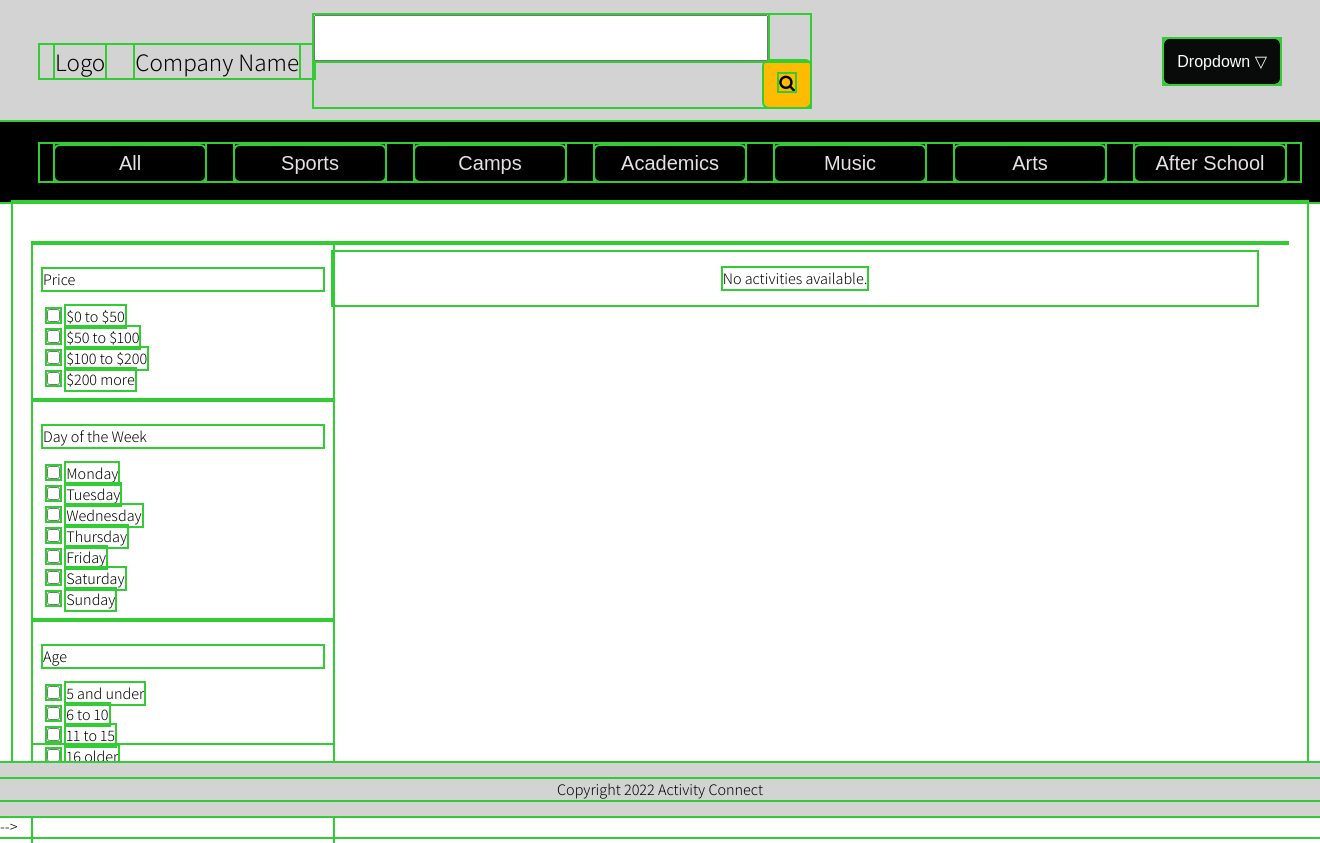
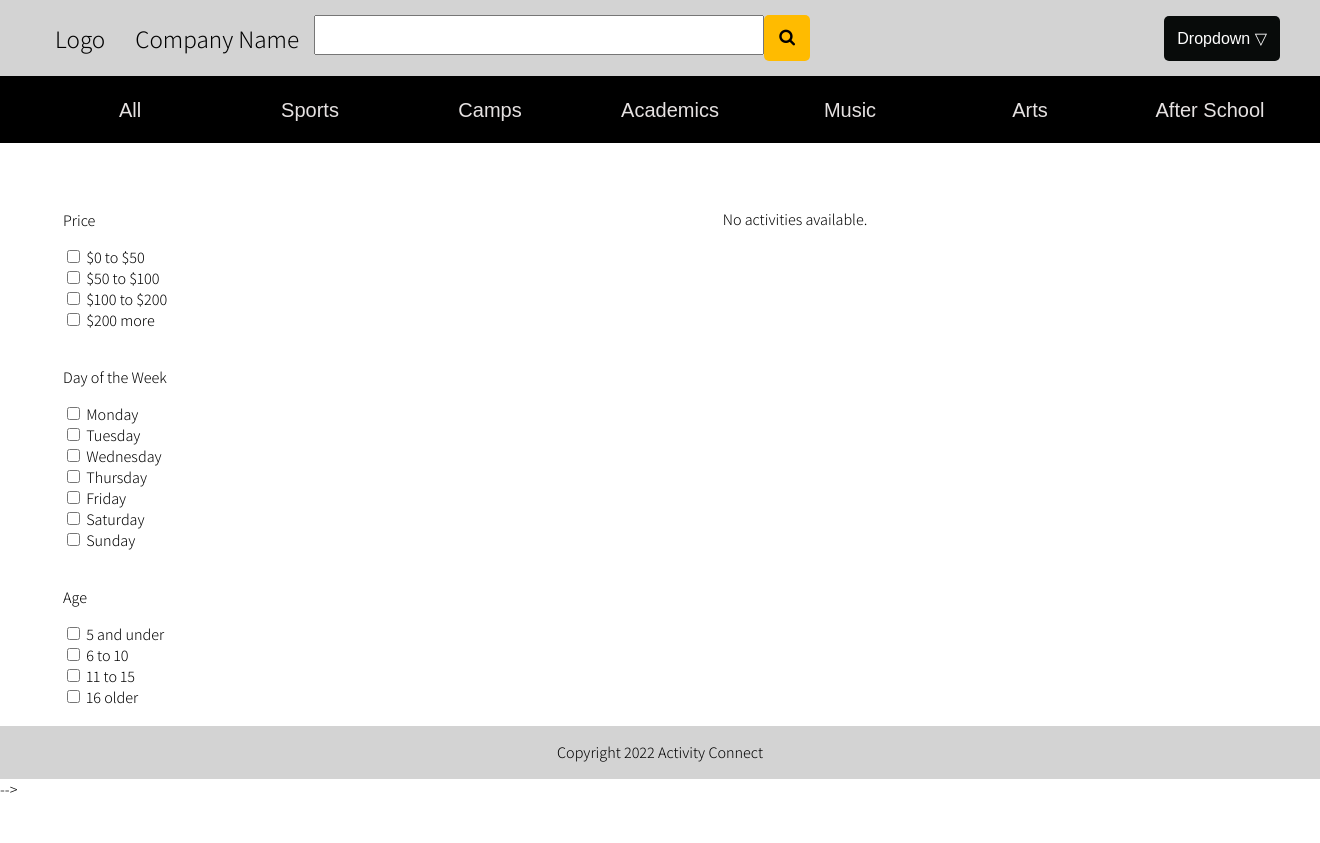
Before and after one commit to NightShift3201/activityconnect, a Django app: page /search/ in a window 1320 px wide. After the commit the page ends 793 px from the top, so only its background shows below. Run offline with Django 4.2, Linux system fonts and the light colour scheme; data that the repository does not hold is empty.

Commit message:
dynamic search bar

```diff
--- a/main/static/main/main.css
+++ b/main/static/main/main.css
@@ -1,8 +1,10 @@
 @import url('https://fonts.googleapis.com/css2?family=Assistant:wght@300&display=swap');
 
 *{
-  outline: 2px solid limegreen !important;
+  /*outline: 2px solid limegreen !important;*/
+  box-sizing: border-box;
 }
+
 
 body {
   font-family: 'Assistant', sans-serif;
@@ -146,11 +148,10 @@ body {
   }
 
   .search-form input{
-
-    width: 90%;
+    width: calc(100% - 46px);;
     height: 40px;
     font-size: 25px;
-    flex-grow:1;
+
 
   }
 
```
